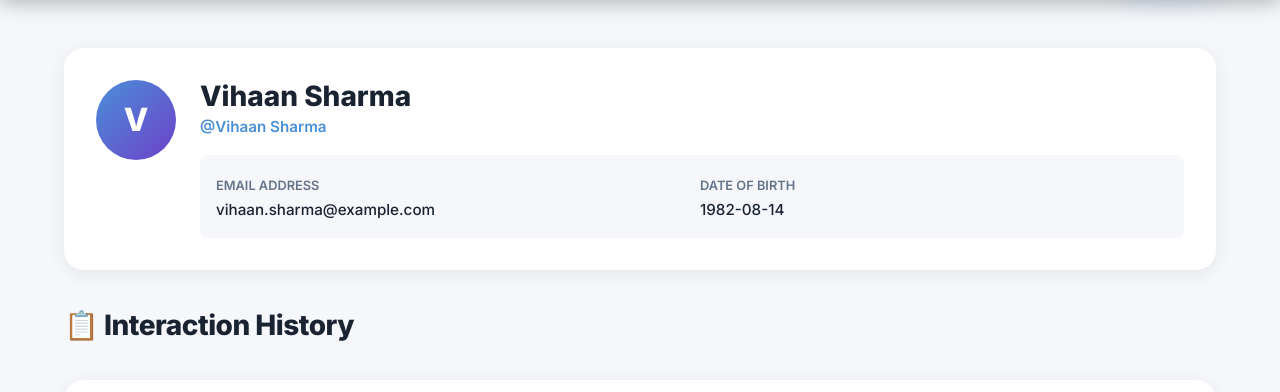
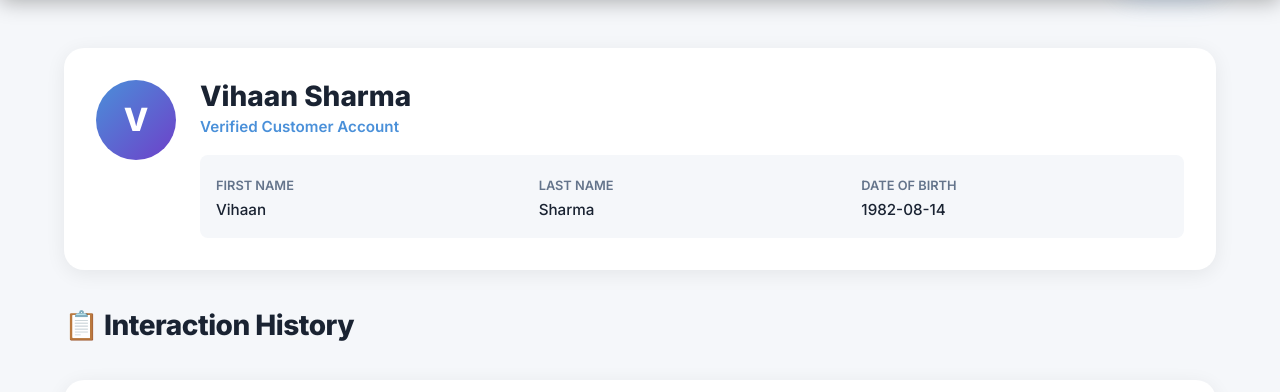
Before and after one commit to nilernishupc-hue/Shop-Mart, a Flask app: page /profile in a window 1280 px wide. Shown: the part 68-460 px from the top of the page. Run offline with Flask 3, Linux system fonts and the light colour scheme; a user stored in the database is signed in; data comes from the database, SQL or seed files in the repository; data that the repository does not hold is empty.

Commit message:
Show user first and last name everywhere across website instead of username or email

```diff
--- a/app.py
+++ b/app.py
@@ -268,7 +268,7 @@ def product_detail(id):
     # Fetch product reviews
     reviews = query_db(
         """
-        SELECT r.*, u.username
+        SELECT r.*, u.username, u.first_name, u.last_name
         FROM reviews r
         JOIN users u ON r.user_id = u.id
         WHERE r.product_id = ?
--- a/templates/layout.html
+++ b/templates/layout.html
@@ -152,7 +152,7 @@
           <span id="support-badge" style="background:#ef4444; color:#fff; border-radius:50%; width:18px; height:18px; display:inline-flex; align-items:center; justify-content:center; font-size:.65rem; font-weight:700; position:absolute; top:-8px; right:-8px; border:2px solid var(--navy-dark);">1</span>
         </button>
         <a href="{{ url_for('profile') }}" class="btn btn-outline" id="nav-profile">
-          👤 {{ current_user.username }}
+          👤 {% if current_user.first_name %}{{ current_user.first_name }} {{ current_user.last_name }}{% else %}{{ current_user.username }}{% endif %}
         </a>
         <a href="{{ url_for('logout') }}" class="btn btn-primary" id="nav-logout">Logout</a>
       {% else %}
--- a/templates/product_detail.html
+++ b/templates/product_detail.html
@@ -194,9 +194,9 @@
           <div style="background: var(--white); padding: var(--sp3); border-radius: var(--radius); box-shadow: var(--shadow); border: 1px solid var(--grey-100);" id="review-card-{{ loop.index }}">
             <div style="display: flex; justify-content: space-between; align-items: center; margin-bottom: var(--sp1);">
               <div style="display: flex; align-items: center; gap: var(--sp2);">
-                <div class="avatar" style="width: 40px; height: 40px; font-size: 1rem; flex-shrink: 0;">{{ r.username[0]|upper }}</div>
+                <div class="avatar" style="width: 40px; height: 40px; font-size: 1rem; flex-shrink: 0;">{% if r.first_name %}{{ r.first_name[0]|upper }}{% else %}{{ r.username[0]|upper }}{% endif %}</div>
                 <div>
-                  <strong style="color: var(--midnight); font-size: .95rem; display: block;">{{ r.username }}</strong>
+                  <strong style="color: var(--midnight); font-size: .95rem; display: block;">{% if r.first_name %}{{ r.first_name }} {{ r.last_name }}{% else %}{{ r.username }}{% endif %}</strong>
                   <span style="font-size: .8rem; color: var(--text-muted); display: block;">Verified Purchaser</span>
                 </div>
               </div>
--- a/templates/profile.html
+++ b/templates/profile.html
@@ -1,22 +1,26 @@
 {% extends "layout.html" %}
-{% block title %}{{ user.username }}'s Profile{% endblock %}
+{% block title %}{% if user.first_name %}{{ user.first_name }} {{ user.last_name }}{% else %}{{ user.username }}{% endif %}'s Profile{% endblock %}
 
 {% block content %}
 <section class="section" id="profile-page">
 
   <!-- Profile Header -->
   <div class="profile-header" id="profile-header" style="align-items: flex-start; gap: var(--sp3);">
-    <div class="avatar" id="user-avatar">{{ user.username[0]|upper }}</div>
+    <div class="avatar" id="user-avatar">{% if user.first_name %}{{ user.first_name[0]|upper }}{% else %}{{ user.username[0]|upper }}{% endif %}</div>
     <div style="flex: 1;">
       <h1 style="font-size: 1.75rem; font-weight: 800; color: var(--midnight); line-height: 1.2;">
         {% if user.first_name %}{{ user.first_name }} {{ user.last_name }}{% else %}{{ user.username }}{% endif %}
       </h1>
-      <p style="color: var(--soft-blue); font-weight: 600; font-size: 0.95rem; margin-bottom: var(--sp2);">@{{ user.username }}</p>
+      <p style="color: var(--soft-blue); font-weight: 600; font-size: 0.95rem; margin-bottom: var(--sp2);">Verified Customer Account</p>
 
       <div style="display: grid; grid-template-columns: repeat(auto-fit, minmax(200px, 1fr)); gap: var(--sp2); background: var(--grey-50); padding: var(--sp2); border-radius: var(--radius-sm); margin-top: var(--sp1);">
         <div>
-          <span style="font-size: 0.8rem; color: var(--text-muted); font-weight: 600; text-transform: uppercase;">Email Address</span>
-          <p style="font-size: 0.95rem; font-weight: 500; color: var(--midnight); word-break: break-all;">{{ user.email or 'N/A' }}</p>
+          <span style="font-size: 0.8rem; color: var(--text-muted); font-weight: 600; text-transform: uppercase;">First Name</span>
+          <p style="font-size: 0.95rem; font-weight: 500; color: var(--midnight);">{{ user.first_name or 'N/A' }}</p>
+        </div>
+        <div>
+          <span style="font-size: 0.8rem; color: var(--text-muted); font-weight: 600; text-transform: uppercase;">Last Name</span>
+          <p style="font-size: 0.95rem; font-weight: 500; color: var(--midnight);">{{ user.last_name or 'N/A' }}</p>
         </div>
         <div>
           <span style="font-size: 0.8rem; color: var(--text-muted); font-weight: 600; text-transform: uppercase;">Date of Birth</span>
```
Also changed, not shown: templates/index.html (+4 -6 lines).
